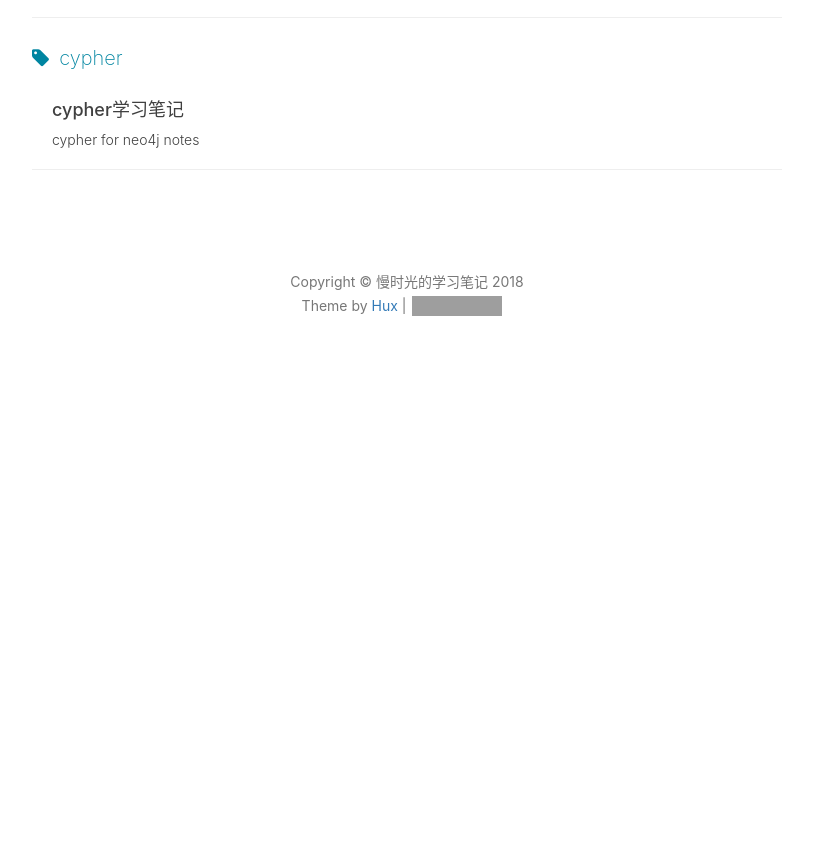
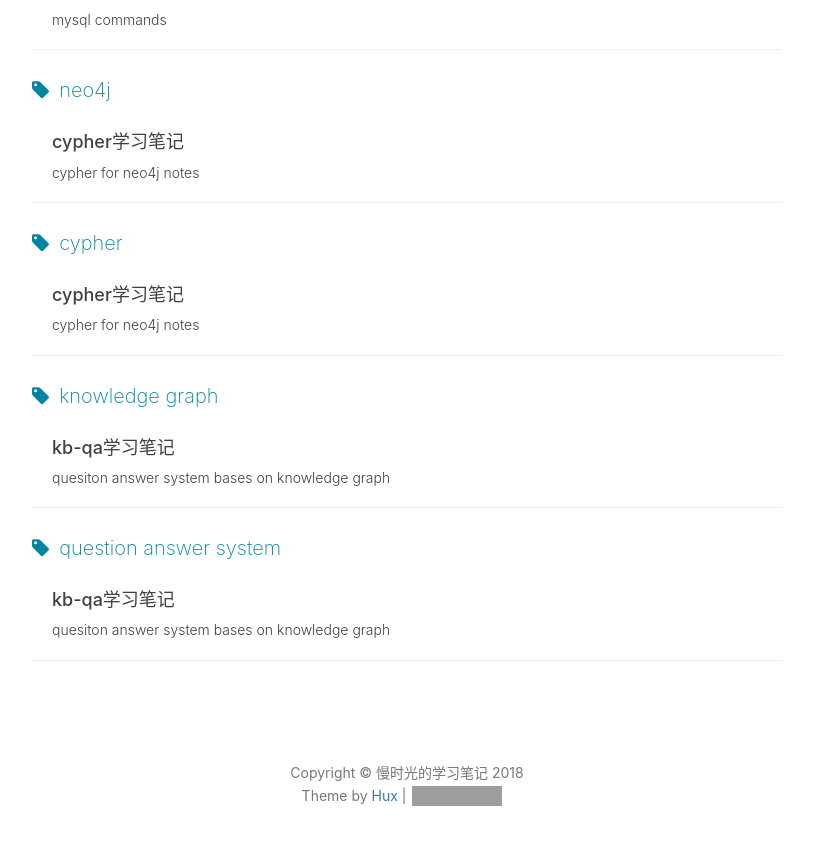
Before and after one commit to msg901216/msg901216.github.io, a Jekyll site: the page built from tags.html, in a window 1280 px wide and 900 px high, scrolled down 11822 px. Shown: the top 845 px of the window, without its empty margins (233-1046 px from the left). Built offline with Jekyll 4.4.1, drawn with Linux system fonts in a browser that asks for light colours; nearby versions of some CDN libraries; comment, search, counter and statistics services are not loaded; before the commit the page ends 12232 px from its top, so only the background shows below that; some of the changed text lies outside the part shown; grey boxes are pictures that could not be loaded.

Commit message:
Update 2018-12-03-kb-qa.md

```diff
--- a/_posts/2018-12-03-kb-qa.md
+++ b/_posts/2018-12-03-kb-qa.md
@@ -1,10 +1,19 @@
+---
+layout:     post
+title:      "kb-qa学习笔记"
+subtitle:   "quesiton answer system bases on knowledge graph"
+date:       2018-12-03
+author:     "msg"
+header-img: "img/posts/02.jpg"
+header-mask: 0.3
+catalog:    true
 
-
-
-
-
-
-
+tags:
+    - knowledge graph
+    - question answer system
+    - 学习
+    - 转载
+---
 
 > 学习自[揭开知识库问答KB-QA的面纱](https://zhuanlan.zhihu.com/p/25735572)
 
@@ -19,7 +28,7 @@
 
 知识库问答（knowledge base question answering,KB-QA）即给定**自然语言**问题，通过对问题进行语义理解和解析，进而利用知识库进行查询、推理得出答案。如下图所示
 
-![kb-qa](/home/msg/Documents/kb-qa.png)
+![kb-qa](/img/posts/kb-qa.png)
 
 （注：该图片来自中科院刘康老师在*知识图谱与问答系统前沿技术研讨会*中的报告）
 
@@ -36,7 +45,7 @@
 
 具体来讲，对于每一个队列中的问题，通过对它删去实体，删去实体之前的短语，删去实体之后的短语形成3个新的query，将这三个新query放到google suggest中，每个query将生成5个候选问题，加入搜索队列，直到1M个问题被访问完。如下图所示
 
-![qa](/home/msg/Documents/qa.png)
+![qa](/img/posts/qa.png)
 
 获取完问题后，随机选取100K个问题交给Amazon Mechanical Turk (AMT)的工人，让工人回答答案。
 
```
